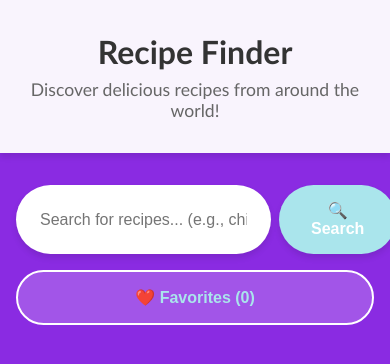
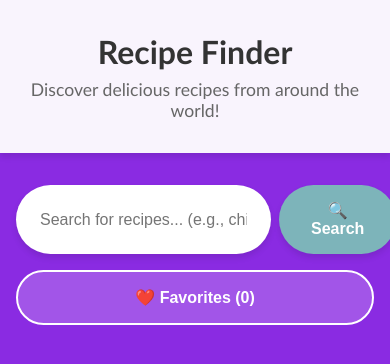
Before and after one commit to aag920/recipe-finder, a React (Create React App) app: page / in a window 390 px wide. Shown: the top 364 px of the page. Built offline with nearby package versions, Linux system fonts and the light colour scheme.

Commit message:
ready for submission

```diff
--- a/src/styles/SearchBar.css
+++ b/src/styles/SearchBar.css
@@ -34,7 +34,7 @@
   font-weight: 600;
   border: none;
   border-radius: 50px;
-  background: rgb(170, 229, 236);
+  background: rgb(125, 180, 186);
   color: white;
   cursor: pointer;
   transition: all 0.3s ease;
@@ -84,6 +84,5 @@
 
   .favorites-button {
     width: 100%;
-    color: rgb(170, 229, 236);
   }
 }
```
Also changed, not shown: 1 other file (tests, documents, lock files or other folders).
